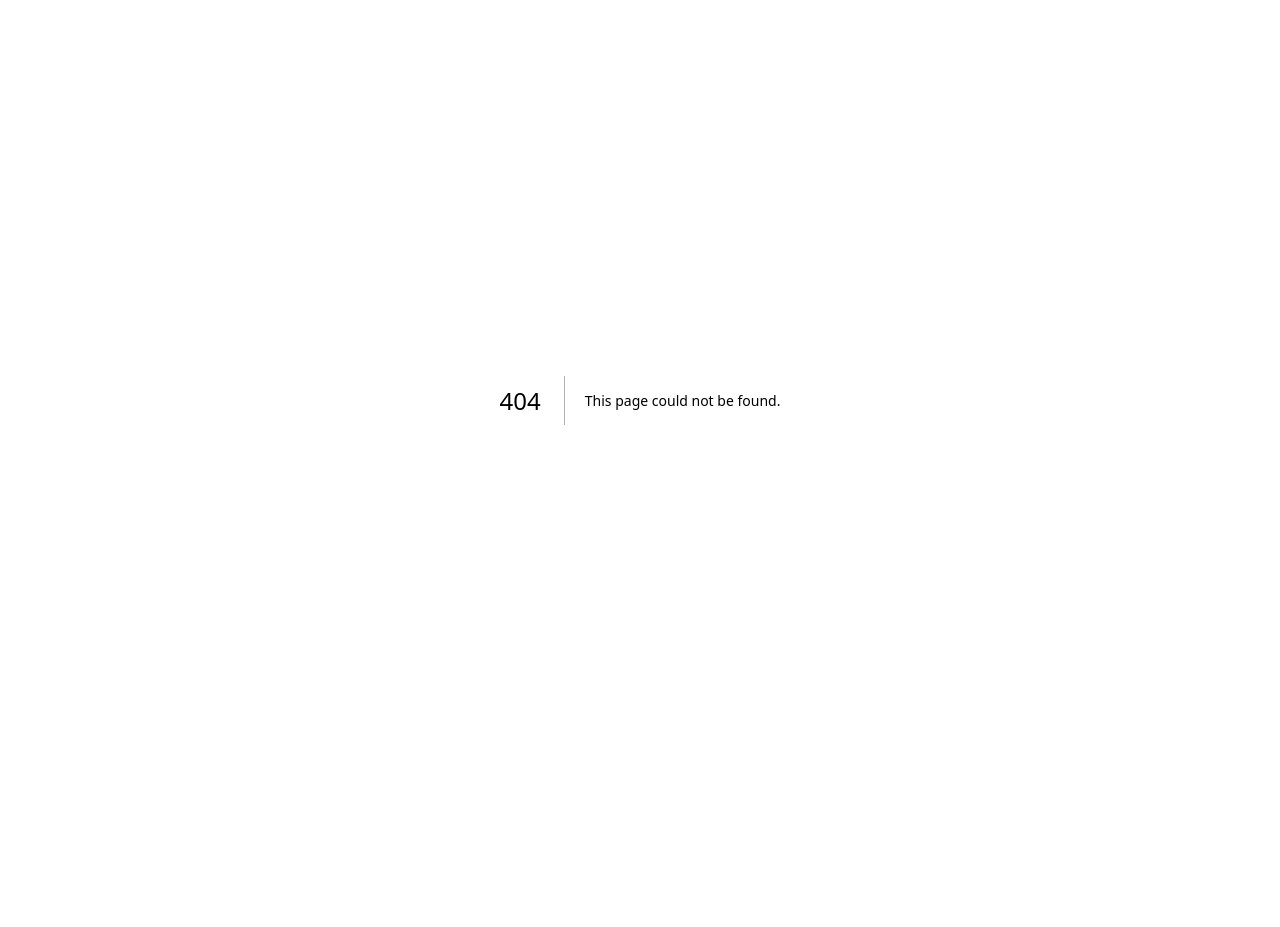
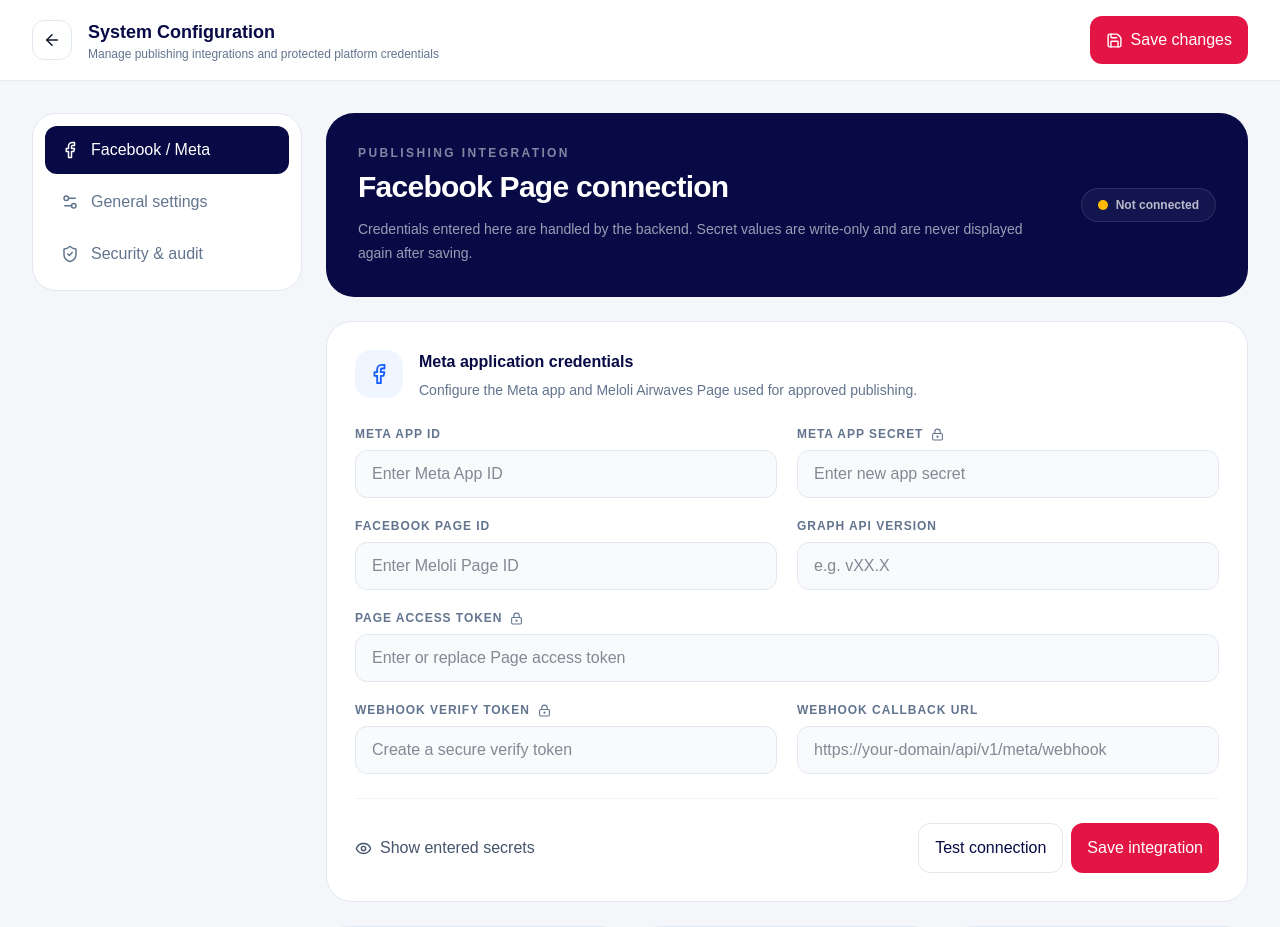
Before and after one commit to ithute-stak/meloli, a Next.js app in the folder apps/frontend/: page /dashboard/settings in a window 1280 px wide. Before the commit this address had no page. Shown: the top 927 px of the page. Before the commit the page ends 800 px from the top, so only its background shows below. Built offline with nearby package versions, Linux system fonts and the light colour scheme.

Commit message:
Add secure Meta integration settings dashboard

```diff
--- /dev/null
+++ b/apps/frontend/app/dashboard/settings/page.tsx
@@ -0,0 +1,70 @@
+"use client";
+
+import Link from "next/link";
+import { ArrowLeft, CheckCircle2, Eye, EyeOff, Facebook, KeyRound, LockKeyhole, Save, Settings2, ShieldCheck } from "lucide-react";
+import { useState } from "react";
+
+export default function SettingsPage() {
+  const [showSecrets, setShowSecrets] = useState(false);
+  const [saved, setSaved] = useState(false);
+
+  function save() {
+    setSaved(true);
+    window.setTimeout(() => setSaved(false), 2200);
+  }
+
+  return <main className="min-h-screen bg-[#f5f6fa] text-slate-900">
+    <header className="sticky top-0 z-20 border-b border-slate-200/80 bg-white/90 backdrop-blur-xl">
+      <div className="mx-auto flex h-20 max-w-[1500px] items-center gap-4 px-4 sm:px-6 lg:px-8">
+        <Link href="/dashboard" className="grid h-10 w-10 place-items-center rounded-xl border border-slate-200 text-[#070a45]"><ArrowLeft size={18}/></Link>
+        <div className="min-w-0 flex-1"><h1 className="truncate text-lg font-black text-[#070a45]">System Configuration</h1><p className="hidden text-xs text-slate-500 sm:block">Manage publishing integrations and protected platform credentials</p></div>
+        <button onClick={save} className="flex items-center gap-2 rounded-xl bg-[#e31545] px-4 py-3 text-sm font-extrabold text-white"><Save size={17}/><span className="hidden sm:inline">Save changes</span></button>
+      </div>
+    </header>
+
+    <div className="mx-auto grid max-w-[1500px] gap-6 p-4 sm:p-6 lg:grid-cols-[270px_1fr] lg:p-8">
+      <aside className="h-fit rounded-[1.5rem] border border-slate-200 bg-white p-3">
+        <button className="flex w-full items-center gap-3 rounded-xl bg-[#070a45] px-4 py-3 text-left text-sm font-extrabold text-white"><Facebook size={18}/> Facebook / Meta</button>
+        <button className="mt-1 flex w-full items-center gap-3 rounded-xl px-4 py-3 text-left text-sm font-bold text-slate-500 hover:bg-slate-50"><Settings2 size={18}/> General settings</button>
+        <button className="mt-1 flex w-full items-center gap-3 rounded-xl px-4 py-3 text-left text-sm font-bold text-slate-500 hover:bg-slate-50"><ShieldCheck size={18}/> Security & audit</button>
+      </aside>
+
+      <section className="space-y-6">
+        <div className="rounded-[1.75rem] bg-[#070a45] p-6 text-white sm:p-8">
+          <div className="flex flex-col gap-5 sm:flex-row sm:items-center sm:justify-between"><div><p className="text-xs font-black uppercase tracking-[.2em] text-white/50">Publishing integration</p><h2 className="mt-2 text-3xl font-black tracking-tight">Facebook Page connection</h2><p className="mt-3 max-w-2xl text-sm leading-6 text-white/60">Credentials entered here are handled by the backend. Secret values are write-only and are never displayed again after saving.</p></div><div className="flex items-center gap-2 rounded-full border border-white/10 bg-white/5 px-4 py-2 text-xs font-extrabold text-white/70"><span className="h-2.5 w-2.5 rounded-full bg-amber-400"/> Not connected</div></div>
+        </div>
+
+        <div className="rounded-[1.6rem] border border-slate-200 bg-white p-5 sm:p-7">
+          <div className="mb-6 flex items-start gap-4"><div className="grid h-12 w-12 place-items-center rounded-2xl bg-blue-50 text-blue-600"><Facebook size={22}/></div><div><h3 className="font-black text-[#070a45]">Meta application credentials</h3><p className="mt-1 text-sm leading-6 text-slate-500">Configure the Meta app and Meloli Airwaves Page used for approved publishing.</p></div></div>
+
+          <div className="grid gap-5 md:grid-cols-2">
+            <Field label="Meta App ID" placeholder="Enter Meta App ID" />
+            <SecretField label="Meta App Secret" placeholder="Enter new app secret" show={showSecrets}/>
+            <Field label="Facebook Page ID" placeholder="Enter Meloli Page ID" />
+            <Field label="Graph API version" placeholder="e.g. vXX.X" />
+            <div className="md:col-span-2"><SecretField label="Page access token" placeholder="Enter or replace Page access token" show={showSecrets}/></div>
+            <SecretField label="Webhook verify token" placeholder="Create a secure verify token" show={showSecrets}/>
+            <Field label="Webhook callback URL" placeholder="https://your-domain/api/v1/meta/webhook" />
+          </div>
+
+          <div className="mt-6 flex flex-col gap-3 border-t border-slate-100 pt-6 sm:flex-row sm:items-center sm:justify-between">
+            <button onClick={()=>setShowSecrets(v=>!v)} className="flex items-center gap-2 text-sm font-extrabold text-slate-600">{showSecrets?<EyeOff size={17}/>:<Eye size={17}/>} {showSecrets?"Hide entered secrets":"Show entered secrets"}</button>
+            <div className="flex flex-col gap-2 sm:flex-row"><button className="rounded-xl border border-slate-200 px-4 py-3 text-sm font-extrabold text-[#070a45]">Test connection</button><button onClick={save} className="rounded-xl bg-[#e31545] px-4 py-3 text-sm font-extrabold text-white">Save integration</button></div>
+          </div>
+        </div>
+
+        <div className="grid gap-4 md:grid-cols-3">
+          <Info icon={<LockKeyhole/>} title="Secrets stay server-side" text="The browser never receives stored app secrets or access tokens after they are saved."/>
+          <Info icon={<KeyRound/>} title="Replace without revealing" text="Admins can rotate a credential by entering a replacement; the existing secret remains masked."/>
+          <Info icon={<ShieldCheck/>} title="Admin controlled" text="Only authorized Meloli system administrators should be allowed to change publishing credentials."/>
+        </div>
+
+        {saved&&<div className="fixed bottom-5 right-5 flex items-center gap-3 rounded-2xl bg-[#070a45] px-5 py-4 text-sm font-extrabold text-white shadow-2xl"><CheckCircle2 size={19} className="text-emerald-400"/> Configuration changes prepared</div>}
+      </section>
+    </div>
+  </main>
+}
+
+function Field({label,placeholder}:{label:string;placeholder:string}){return <label className="block"><span className="mb-2 block text-xs font-black uppercase tracking-[.08em] text-slate-500">{label}</span><input className="h-12 w-full rounded-xl border border-slate-200 bg-slate-50 px-4 text-sm font-semibold outline-none transition focus:border-[#070a45] focus:bg-white" placeholder={placeholder}/></label>}
+function SecretField({label,placeholder,show}:{label:string;placeholder:string;show:boolean}){return <label className="block"><span className="mb-2 flex items-center gap-2 text-xs font-black uppercase tracking-[.08em] text-slate-500">{label}<LockKeyhole size={13}/></span><input type={show?"text":"password"} autoComplete="new-password" className="h-12 w-full rounded-xl border border-slate-200 bg-slate-50 px-4 text-sm font-semibold outline-none transition focus:border-[#070a45] focus:bg-white" placeholder={placeholder}/></label>}
+function Info({icon,title,text}:{icon:React.ReactNode;title:string;text:string}){return <div className="rounded-[1.35rem] border border-slate-200 bg-white p-5"><div className="mb-4 grid h-10 w-10 place-items-center rounded-xl bg-[#070a45]/5 text-[#070a45] [&>svg]:h-5 [&>svg]:w-5">{icon}</div><h4 className="font-black text-[#070a45]">{title}</h4><p className="mt-2 text-sm leading-6 text-slate-500">{text}</p></div>}
```
